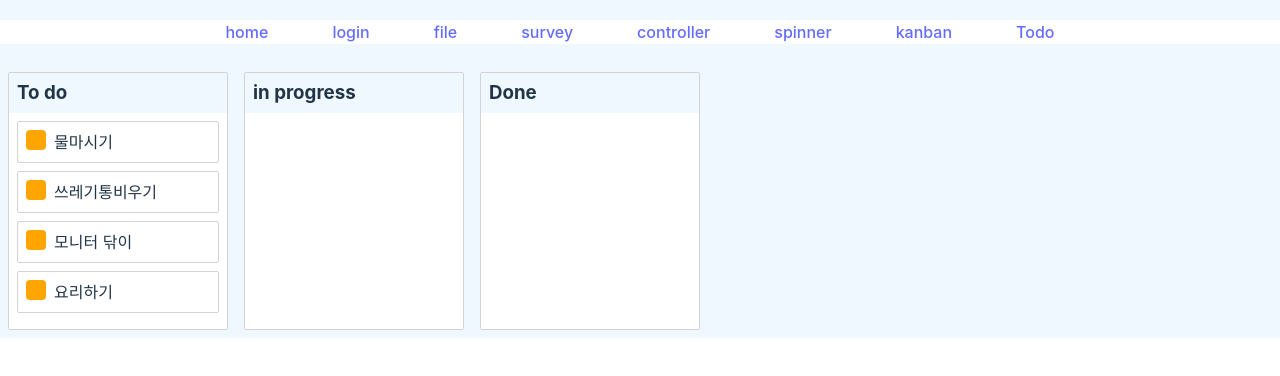
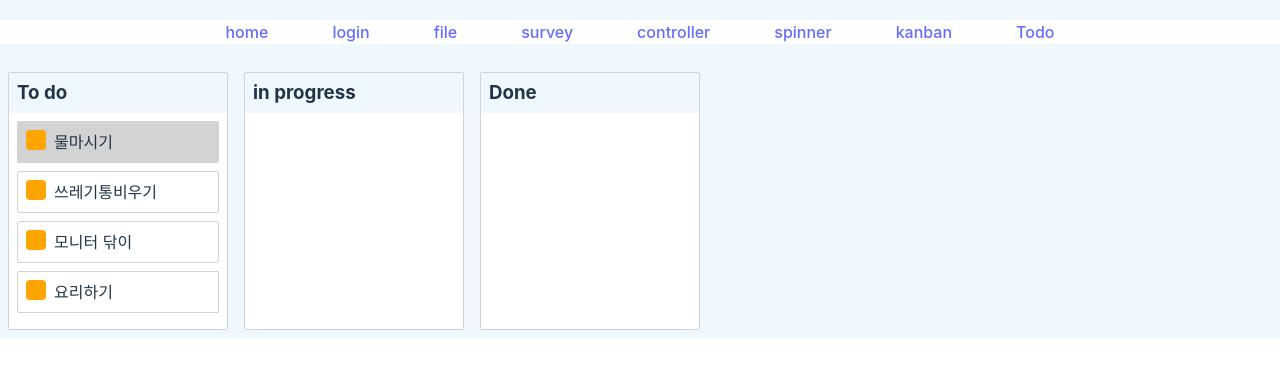
Before and after one commit to noname2048/bz-react-form-practice, a React (Vite) app in the folder frontend/: page /Todo in a window 1280 px wide. Shown: the top 376 px of the page. Built offline with nearby package versions, Linux system fonts and the light colour scheme.

Commit message:
feat: add some conditional drag

```diff
--- a/frontend/src/components/domain/todo/Column.jsx
+++ b/frontend/src/components/domain/todo/Column.jsx
@@ -21,11 +21,14 @@ const TaskList = styled.div`
   min-height: 100px;
 `;
 
-const Column = ({ tasks, column }) => {
+const Column = ({ tasks, column, isDropDisabled }) => {
   return (
     <Container>
       <Title>{column.title}</Title>
-      <StrictModeDroppable droppableId={column.id}>
+      <StrictModeDroppable
+        droppableId={column.id}
+        isDropDisabled={isDropDisabled}
+      >
         {(provided, snapshot) => (
           <TaskList
             ref={provided.innerRef}
--- a/frontend/src/components/domain/todo/Task.jsx
+++ b/frontend/src/components/domain/todo/Task.jsx
@@ -6,7 +6,8 @@ const Container = styled.div`
   border-radius: 2px;
   padding: 8px;
   margin-bottom: 8px;
-  background-color: ${(props) => (props.isDragging ? "lightgreen" : "white")};
+  background-color: ${({ isDragDisabled, isDragging }) =>
+    isDragDisabled ? "lightgrey" : isDragging ? "lightgreen" : "white"};
 
   display: flex;
 `;
@@ -20,13 +21,19 @@ const Handle = styled.div`
 `;
 
 const Task = ({ task, index }) => {
+  const isDragDisabled = task.id === "task-1";
   return (
-    <Draggable draggableId={task.id} index={index}>
+    <Draggable
+      draggableId={task.id}
+      index={index}
+      isDragDisabled={isDragDisabled}
+    >
       {(provided, snapshot) => (
         <Container
           ref={provided.innerRef}
           {...provided.draggableProps}
           isDragging={snapshot.isDragging}
+          isDragDisabled={isDragDisabled}
         >
           <Handle {...provided.dragHandleProps} />
           {task.content}
--- a/frontend/src/components/domain/todo/TodoIndex.jsx
+++ b/frontend/src/components/domain/todo/TodoIndex.jsx
@@ -10,8 +10,10 @@ const Container = styled.div`
 
 const TodoIndex = () => {
   const [state, setState] = useState(initialData);
+  const [homeIndex, setHomeIndex] = useState(0);
+  const onDragStart = (start) => {
+    setHomeIndex(state.columnOrder.indexOf(start.source.droppableId));
 
-  const onDragStart = () => {
     document.body.style.color = "orange";
     document.body.style.transition = "background-color 0.2s ease";
   };
@@ -25,6 +27,8 @@ const TodoIndex = () => {
   };
 
   const onDragEnd = (result) => {
+    setHomeIndex(null);
+
     document.body.style.color = "inherit";
     document.body.style.backgroundColor = "inherit";
     const { destination, source, draggableId } = result;
@@ -96,10 +100,18 @@ const TodoIndex = () => {
         onDragUpdate={onDragUpdate}
       >
         <Container>
-          {state.columnOrder.map((columnId) => {
+          {state.columnOrder.map((columnId, index) => {
             const column = state.columns[columnId];
             const tasks = column.taskIds.map((taskId) => state.tasks[taskId]);
-            return <Column key={column.id} column={column} tasks={tasks} />;
+            const isDropDisabled = index < homeIndex;
+            return (
+              <Column
+                key={column.id}
+                column={column}
+                tasks={tasks}
+                isDropDisabled={isDropDisabled}
+              />
+            );
           })}
         </Container>
       </DragDropContext>
```
